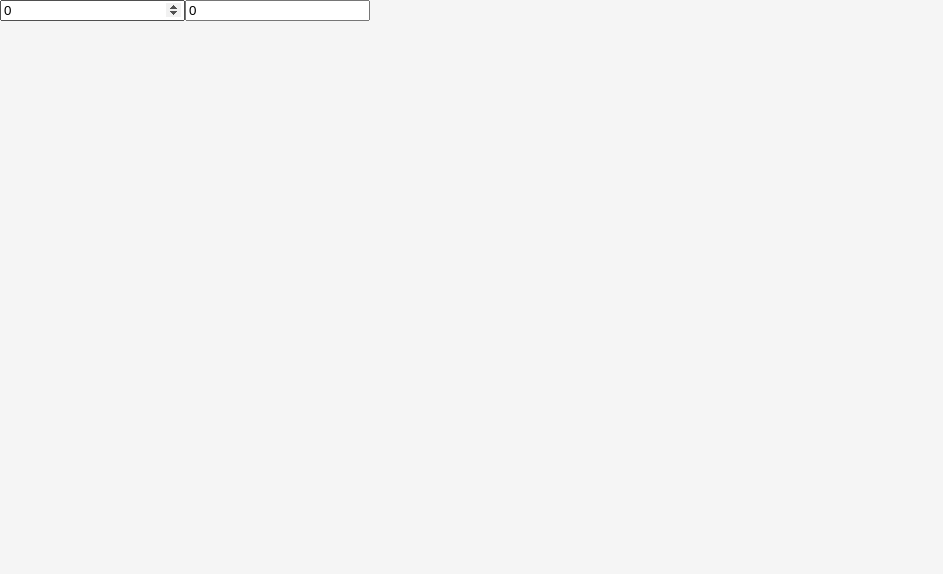
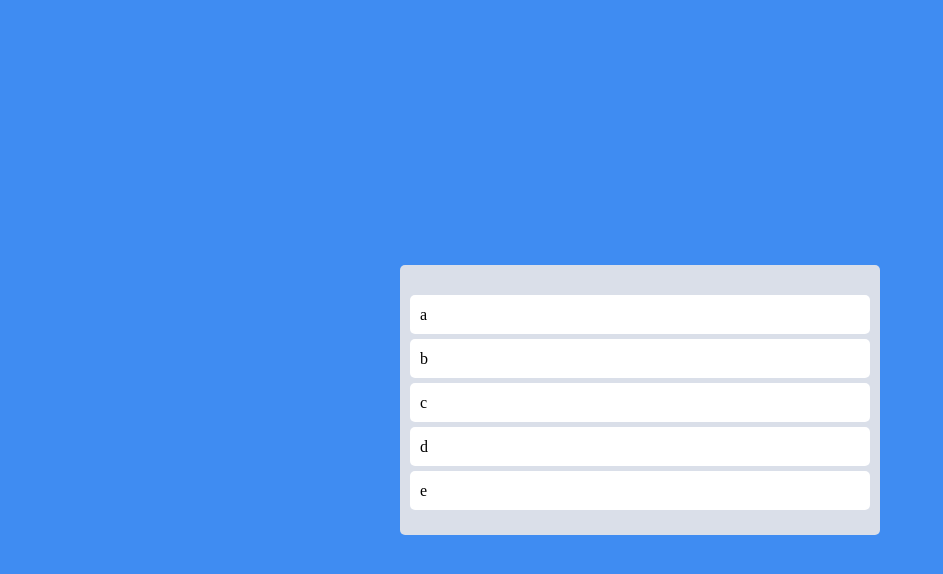
Before and after one commit to Briley0205/Brello-todolist-app, a React (Create React App) app: page / in a window 1280 px wide. Shown: the top 574 px of the page, without its empty margins (0-943 px from the left). Built offline with nearby package versions, Linux system fonts and the light colour scheme.

Commit message:
drag and drop

```diff
--- a/package.json
+++ b/package.json
@@ -15,6 +15,7 @@
     "query": "^0.2.0",
     "react": "^17.0.2",
     "react-apexcharts": "^1.4.0",
+    "react-beautiful-dnd": "^13.1.0",
     "react-dom": "^17.0.2",
     "react-helmet": "^6.1.0",
     "react-hook-form": "^7.31.3",
@@ -53,6 +54,7 @@
     ]
   },
   "devDependencies": {
+    "@types/react-beautiful-dnd": "^13.1.2",
     "@types/react-helmet": "^6.1.5",
     "@types/react-router-dom": "^5.3.3",
     "@types/styled-components": "^5.1.25"
--- a/src/App.tsx
+++ b/src/App.tsx
@@ -1,8 +1,72 @@
 import React from "react";
 import { useRecoilState, useRecoilValue } from "recoil";
 import { hourSelector, minuteState } from "./atoms";
+import styled from "styled-components";
+
+import { DragDropContext, Droppable, Draggable } from "react-beautiful-dnd";
+
+const Wrapper = styled.div`
+  display: flex;
+  max-width: 480px;
+  width: 100%;
+  margin: 0 auto;
+  justify-content: center;
+  align-items: center;
+  height: 100vh;
+`;
+const Boards = styled.div`
+  display: grid;
+  grid-template-columns: repeat(1, 1fr);
+  width: 100%;
+`;
+const Board = styled.div`
+  padding: 20px 10px;
+  padding-top: 30px;
+  border-radius: 5px;
+  min-height: 200px;
+  background-color: ${(props) => props.theme.boardColor};
+`;
+const Card = styled.div`
+  border-radius: 5px;
+  margin-bottom: 5px;
+  padding: 10px 10px;
+  background-color: ${(props) => props.theme.cardBgColor};
+`;
+
+const toDos = ["a", "b", "c", "d", "e"];
 
 function App() {
+  const onDragEnd = () => {};
+  return (
+    <DragDropContext onDragEnd={onDragEnd}>
+      <Wrapper>
+        <Boards>
+          <Droppable droppableId="one">
+            {(provided) => (
+              <Board ref={provided.innerRef} {...provided.droppableProps}>
+                {toDos.map((toDo, index) => (
+                  <Draggable draggableId={toDo} index={index}>
+                    {(magic) => (
+                      <Card
+                        ref={magic.innerRef}
+                        {...magic.draggableProps}
+                        {...magic.dragHandleProps}
+                      >
+                        {toDo}
+                      </Card>
+                    )}
+                  </Draggable>
+                ))}
+                {provided.placeholder}
+              </Board>
+            )}
+          </Droppable>
+        </Boards>
+      </Wrapper>
+    </DragDropContext>
+  );
+}
+function Selector() {
   const [minutes, setMinutes] = useRecoilState(minuteState);
   const [hours, setHours] = useRecoilState(hourSelector);
   const MinutesChange = (event: React.FormEvent<HTMLInputElement>) => {
@@ -28,5 +92,4 @@
     </div>
   );
 }
-
 export default App;
--- a/src/atoms.tsx
+++ b/src/atoms.tsx
@@ -1,5 +1,6 @@
 import { atom, selector } from "recoil";
 
+// for selector function
 export const minuteState = atom({
   key: "minutes",
   default: 0,
--- a/src/index.tsx
+++ b/src/index.tsx
@@ -63,7 +63,7 @@
   line-height: 1;
   font-family: 'Source Sans Pro';
   background-color: ${(props) => props.theme.bgColor};
-  color:${(props) => props.theme.textColor};
+  color: black;
   line-height: 1.2;
 }
 a {
--- a/src/styled.d.ts
+++ b/src/styled.d.ts
@@ -3,8 +3,8 @@
 // and extend them!
 declare module "styled-components" {
   export interface DefaultTheme {
-    textColor: string;
     bgColor: string;
-    accentColor: string;
+    boardColor: string;
+    cardBgColor: string;
   }
 }
--- a/src/theme.ts
+++ b/src/theme.ts
@@ -1,8 +1,7 @@
 import { DefaultTheme } from "styled-components";
 
 export const lightTheme: DefaultTheme = {
-  bgColor: "whitesmoke",
-  textColor: "black",
-  accentColor: "#6A7BA2",
-  //cardBgColor: "transparent",
+  bgColor: "#3F8CF2",
+  boardColor: "#DADFE9",
+  cardBgColor: "white",
 };
```
Also changed, not shown: 1 other file (tests, documents, lock files or other folders).
